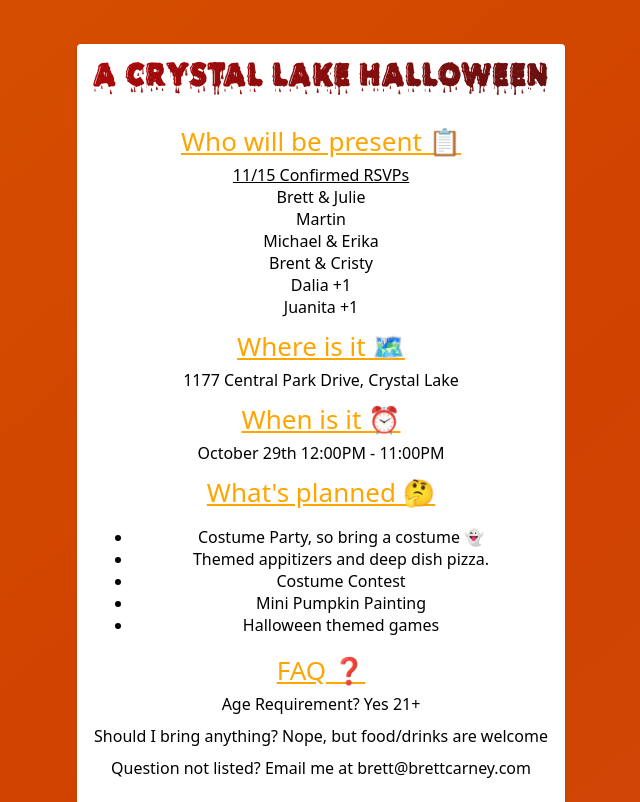
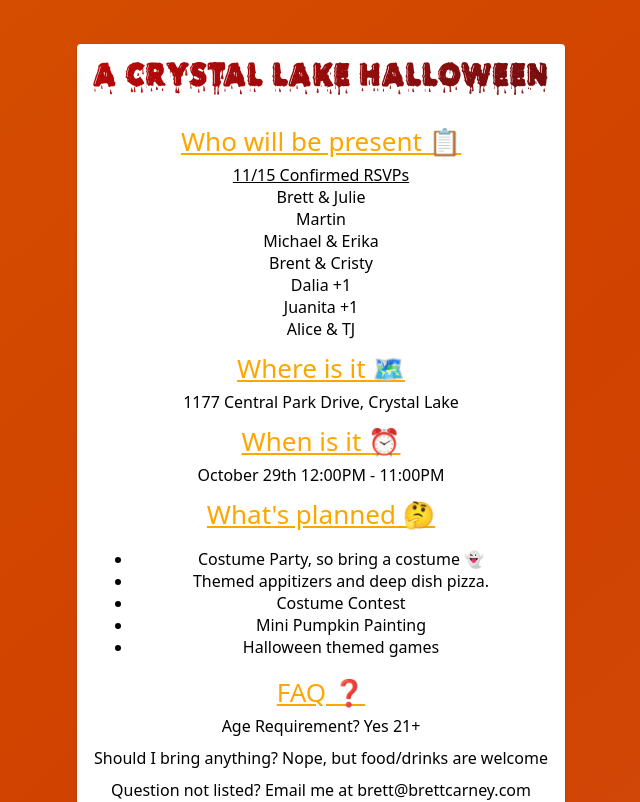
Before and after one commit to breadboi/personal-rsvp, a React (Create React App) app: page / in a window 1280 px wide. Shown: the top 802 px of the page, without its empty margins (319-959 px from the left). Built offline with nearby package versions, Linux system fonts and the light colour scheme.

Commit message:
Updating guest list

```diff
--- a/src/components/pages/HomePage.jsx
+++ b/src/components/pages/HomePage.jsx
@@ -66,6 +66,7 @@ export default class HomePage extends React.Component {
                             <span>Brent & Cristy</span><br />
                             <span>Dalia +1</span><br />
                             <span>Juanita +1</span><br />
+                            <span>Alice & TJ</span><br />
                         </div>
 
                         <div style={styles.secondaryHeader}><u>Where is it 🗺️</u></div>
```
